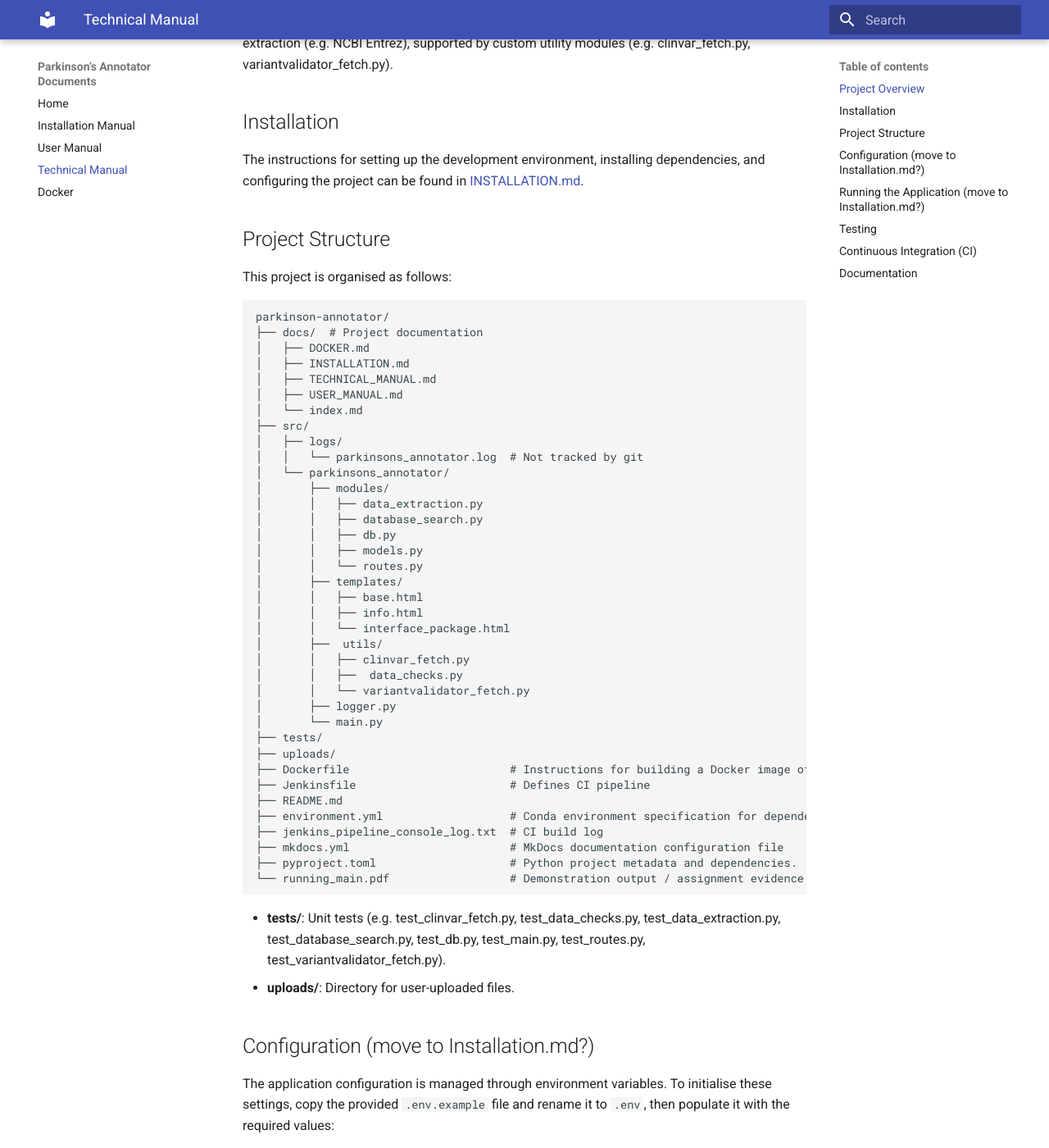
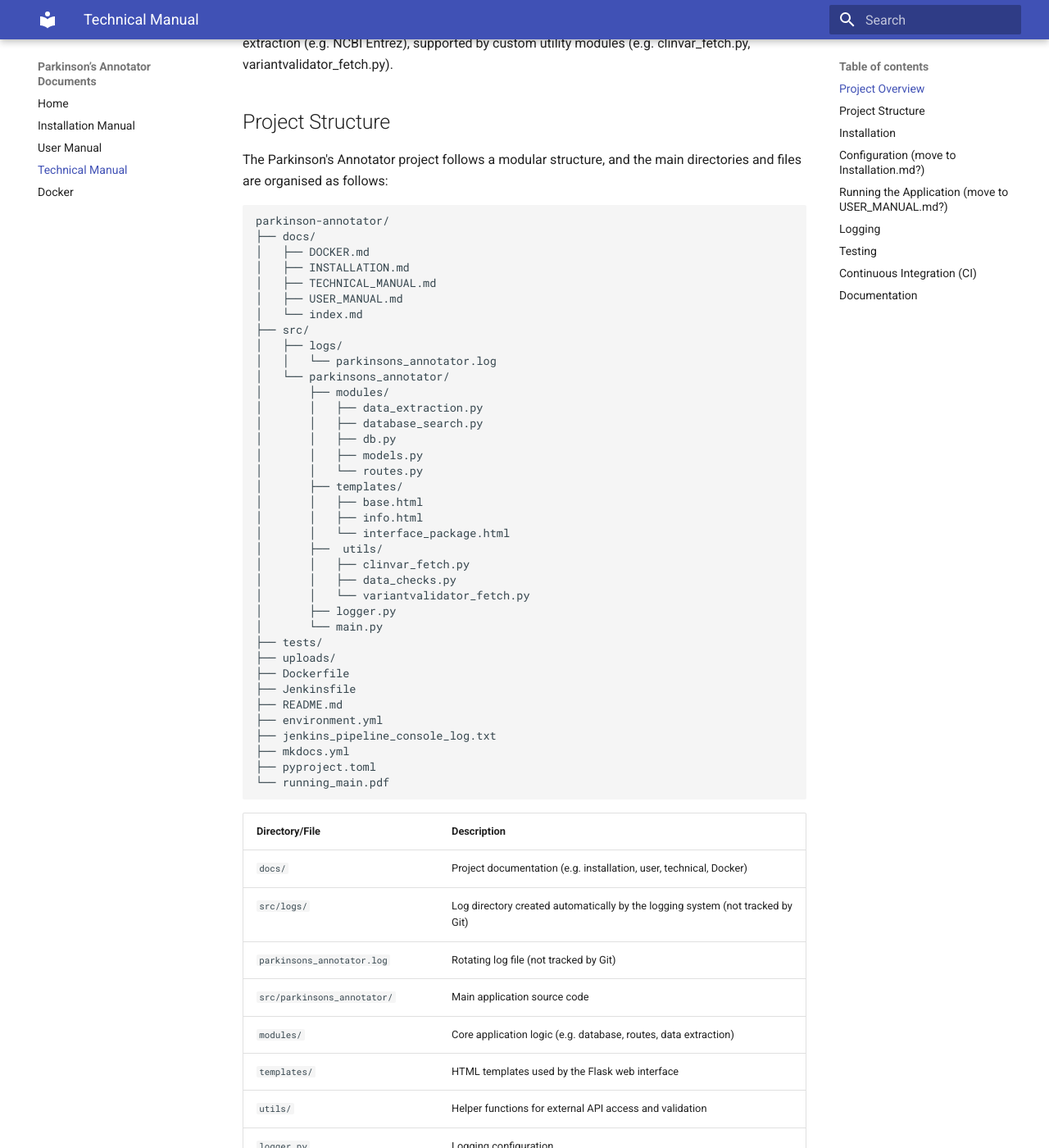
Before and after one commit to JellyEllie/parkinson-annotator, an MkDocs documentation site: the page built from docs/TECHNICAL_MANUAL.md, in a window 1280 px wide and 1400 px high, scrolled down 360 px. Shown: the whole window at 82% size. Built offline with MkDocs 1.6.1 and Material for MkDocs 9.7.7, drawn with Linux system fonts in a browser that asks for light colours; some of the changed text lies outside the part shown.

Commit message:
Added 'logging' section, and more detailed project structure (see https://github.com/JellyEllie/parkinson-annotator/issues/19)

````diff
--- a/docs/TECHNICAL_MANUAL.md
+++ b/docs/TECHNICAL_MANUAL.md
@@ -6,17 +6,14 @@
 
 The application integrates external variant resources (e.g. VariantValidator and ClinVar) to retrieve clinically relevant variant information. It is implemented as a Flask web application, with SQLAlchemy used for database management, and bioinformatic tools and resources for data extraction (e.g. NCBI Entrez), supported by custom utility modules (e.g. clinvar_fetch.py, variantvalidator_fetch.py).
 
-## Installation
-
-The instructions for setting up the development environment, installing dependencies, and configuring the project can be found in [INSTALLATION.md](./INSTALLATION.md).
 
 ## Project Structure
 
-This project is organised as follows:
+The Parkinson's Annotator project follows a modular structure, and the main directories and files are organised as follows:
 
 ```
 parkinson-annotator/
-├── docs/  # Project documentation
+├── docs/
 │   ├── DOCKER.md
 │   ├── INSTALLATION.md
 │   ├── TECHNICAL_MANUAL.md
@@ -38,41 +35,75 @@
 │       │   └── interface_package.html
 │       ├──  utils/
 │       │   ├── clinvar_fetch.py
-│       │   ├──  data_checks.py
+│       │   ├── data_checks.py
 │       │   └── variantvalidator_fetch.py
 │       ├── logger.py
 │       └── main.py
 ├── tests/
 ├── uploads/
-├── Dockerfile                        # Instructions for building a Docker image of the application
-├── Jenkinsfile                       # Defines CI pipeline
+├── Dockerfile
+├── Jenkinsfile
 ├── README.md
-├── environment.yml                   # Conda environment specification for dependencies
-├── jenkins_pipeline_console_log.txt  # CI build log
-├── mkdocs.yml                        # MkDocs documentation configuration file
-├── pyproject.toml                    # Python project metadata and dependencies.
-└── running_main.pdf                  # Demonstration output / assignment evidence
+├── environment.yml
+├── jenkins_pipeline_console_log.txt
+├── mkdocs.yml
+├── pyproject.toml
+└── running_main.pdf
 ```
 
-- **tests/**: Unit tests (e.g. test_clinvar_fetch.py, test_data_checks.py, test_data_extraction.py, test_database_search.py, test_db.py, test_main.py, test_routes.py, test_variantvalidator_fetch.py).
-- **uploads/**: Directory for user-uploaded files.
+
+
+| Directory/File                      | Description                                                  |
+|-------------------------------------|--------------------------------------------------------------|
+| `docs/`                             | Project documentation (e.g. installation, user, technical, Docker)  |
+| `src/logs/`                         | Log directory created automatically by the logging system (not tracked by Git) |
+| `parkinsons_annotator.log`          | Rotating log file (not tracked by Git)                       |
+| `src/parkinsons_annotator/`         | Main application source code                                 |
+| `modules/`                          | Core application logic (e.g. database, routes, data extraction)     |
+| `templates/`                        | HTML templates used by the Flask web interface               |
+| `utils/`                            | Helper functions for external API access and validation      |
+| `logger.py`                         | Logging configuration                                        |
+| `main.py`                           | Application entry point                                      |
+| `tests/`                            | Automated unit tests                                         |
+| `uploads/`                          | Directory for user-uploaded files                            |
+| `Dockerfile`                        | Docker build instructions                                    |
+| `Jenkinsfile`                       | Defines Jenkins CI pipeline                                  |
+| `environment.yml`                   | Conda environment specification                              |
+| `jenkins_pipeline_console_log.txt`  | Saved Jenkins build output                                   |
+| `mkdocs.yml`                        | MkDocs site configuration                                    |
+| `pyproject.toml`                    | Python project dependencies                                  |
+| `running_main.pdf `                 | ?needed                                                      |
+
+
+## Installation
+
+The instructions for setting up the development environment, installing dependencies, and configuring the project can be found in [INSTALLATION.md](./INSTALLATION.md).
+
 
 ## Configuration (move to Installation.md?)
 
-The application configuration is managed through environment variables. To initialise these settings, copy the provided `.env.example` file and rename it to `.env`, then populate it with the required values:
+After installing Parkinson's Annotator, the application must be configured using environment variables defined in a `.env` file located in the project root. This approach allows sensitive or environment-specific values to be managed separately from the source code.
 
+To initialise the configuration, copy the provided `.env.example` file and rename it to `.env`:
 ```sh
 cp .env.example .env
 ```
 
-The primary configuration options include:
+Next, update the `.env` file with the key configuration options outlined below:
 
-- `DB_NAME`: Specifies the name of the SQLite database file (default: parkinsons_data.db)
-- `ENTREZ_EMAIL`: Specified the email address required for access to the NCBI Entrez API
+| Variable         | Description                                         | Default                   |
+|------------------|-----------------------------------------------------|---------------------------|
+| `DB_NAME`        | Name of the SQLite database file                    | parkinsons_data.db        |
+| `ENTREZ_EMAIL`   | Email address for NCBI Entrez API access (required) | your@email.com            |
 
-Additional configuration options can be set in the `.env` file.
 
-## Running the Application (move to Installation.md?)
+> **Note:**
+>
+> - The `ENTREZ_EMAIL` variable is required by NCBI to identify users of the Entrez API.
+> - Any changes to database configuration or API credentials should be applied to the `.env` file before running the application.
+
+
+## Running the Application (move to USER_MANUAL.md?)
 
 To set-up and run the application locally:
 
@@ -91,9 +122,34 @@
 
 For Docker-based deployment, see [DOCKER.md](./DOCKER.md).
 
+For instructions on how to use the application, see [USER_MANUAL.md](./USER_MANUAL.md).
+
+
+## Logging
+
+The Parkinson's Annotator application includes a logging system to support debugging and error reporting during development and execution. Logging is configured in the `logger.py` file, and the standard Python logging levels are used (e.g. `DEBUG`, `INFO`, `WARNING`, `ERROR`).
+
+The application writes log messages to 2 destinations:
+
+1. **Console output:**
+
+    - Displays log messages during runtime
+    - Configured at the `DEBUG` level for detailed information
+
+2. **Log file:**
+    - Stored in the `logs/` directory
+    - File name: `parkinsons_annotator.log`
+    - Configured at the `WARNING` level, with the following behaviour:
+        - Maximum log file size: **500 KB**
+        - Number of backup files retained: **2**
+        - When the maximum size is reached, older logs are rotated automatically, to ensure logging does not consume excessive disk space.
+
+Logging behaviour can be adjusted by editing the configuration in `logger.py`.
+
+
 ## Testing
 
-Automated tests are located in the `tests/` directory, and use the `pytest` framework.
+Automated tests use the `pytest` framework, and are located in the `tests/` directory.
 
 > **Note:** The testing and coverage dependencies (`pytest`, `pytest-cov`) are not installed by default with `conda env create -f environment.yml`. Developers must install these optional dependencies separately:
 >
````
Also changed, not shown: other parts of docs/TECHNICAL_MANUAL.md (+7 -4 lines).
